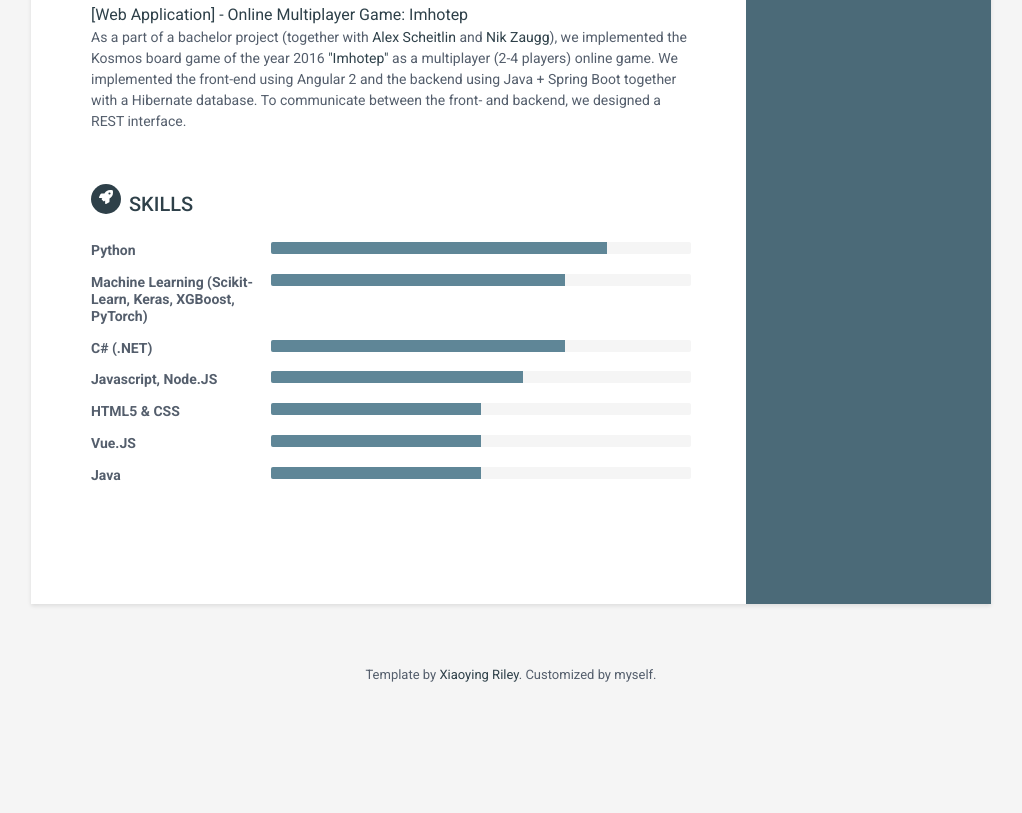
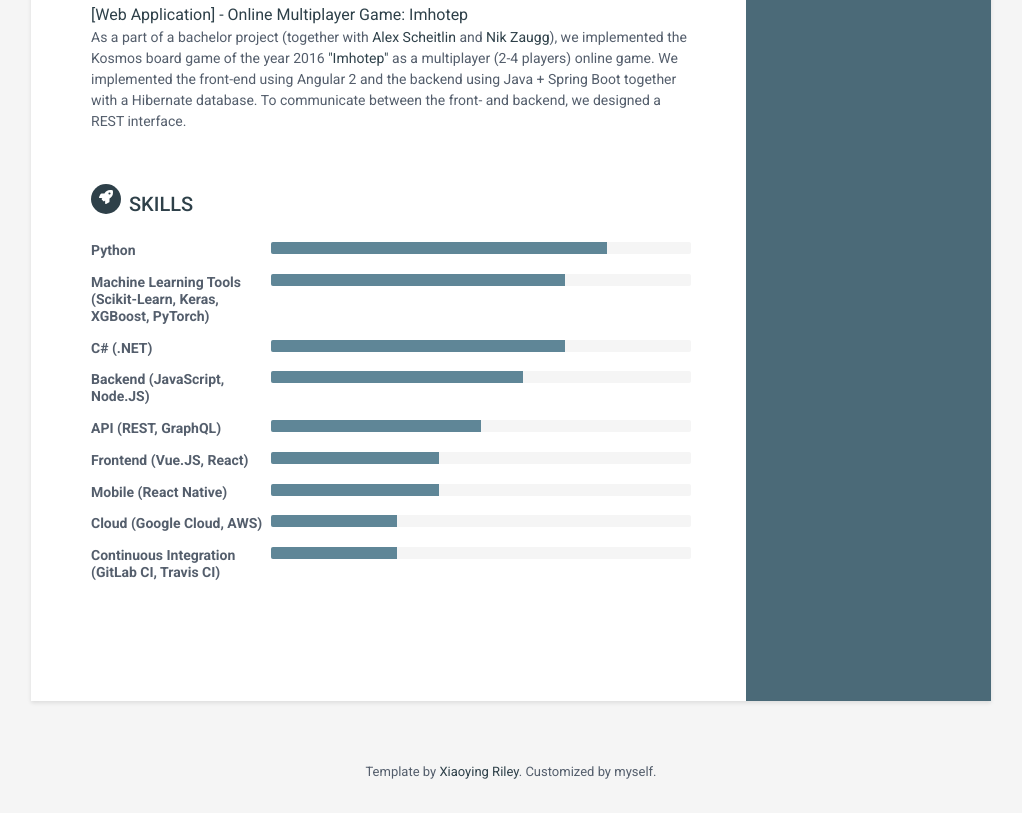
Before and after one commit to meck93/meck93.github.io, a plain HTML site: page index.html in a window 1280 px wide. Shown: the part 1692-2505 px from the top of the page, without its empty margins (129-1151 px from the left). Before the commit the page ends 2407 px from the top, so only its background shows below. Drawn offline with Linux system fonts and the light colour scheme.

Commit message:
updated skills - April19

```diff
--- a/index.html
+++ b/index.html
@@ -493,7 +493,7 @@
 
             <div class="item">
               <h3 class="level-title">
-                Machine Learning (Scikit-Learn, Keras, XGBoost, PyTorch)
+                Machine Learning Tools (Scikit-Learn, Keras, XGBoost, PyTorch)
               </h3>
               <div class="progress level-bar">
                 <div
@@ -524,7 +524,7 @@
             <!-- //item -->
 
             <div class="item">
-              <h3 class="level-title">Javascript, Node.JS</h3>
+              <h3 class="level-title">Backend (JavaScript, Node.JS)</h3>
               <div class="progress level-bar">
                 <div
                   class="progress-bar theme-progress-bar"
@@ -539,7 +539,7 @@
             <!-- //item -->
 
             <div class="item">
-              <h3 class="level-title">HTML5 &amp; CSS</h3>
+              <h3 class="level-title">API (REST, GraphQL)</h3>
               <div class="progress level-bar">
                 <div
                   class="progress-bar theme-progress-bar"
@@ -554,34 +554,62 @@
             <!-- //item -->
 
             <div class="item">
-              <h3 class="level-title">Vue.JS</h3>
+              <h3 class="level-title">Frontend (Vue.JS, React)</h3>
               <div class="progress level-bar">
                 <div
                   class="progress-bar theme-progress-bar"
                   role="progressbar"
-                  style="width: 50%"
-                  aria-valuenow="50"
+                  style="width: 40%"
+                  aria-valuenow="40"
                   aria-valuemin="0"
                   aria-valuemax="100"
                 ></div>
               </div>
             </div>
-            <!-- //item -->
 
             <div class="item">
-              <h3 class="level-title">Java</h3>
+              <h3 class="level-title">Mobile (React Native)</h3>
               <div class="progress level-bar">
                 <div
                   class="progress-bar theme-progress-bar"
                   role="progressbar"
-                  style="width: 50%"
-                  aria-valuenow="50"
+                  style="width: 40%"
+                  aria-valuenow="40"
                   aria-valuemin="0"
                   aria-valuemax="100"
                 ></div>
               </div>
             </div>
-            <!-- //item -->
+
+            <div class="item">
+              <h3 class="level-title">Cloud (Google Cloud, AWS)</h3>
+              <div class="progress level-bar">
+                <div
+                  class="progress-bar theme-progress-bar"
+                  role="progressbar"
+                  style="width: 30%"
+                  aria-valuenow="30"
+                  aria-valuemin="0"
+                  aria-valuemax="100"
+                ></div>
+              </div>
+            </div>
+
+            <div class="item">
+              <h3 class="level-title">
+                Continuous Integration (GitLab CI, Travis CI)
+              </h3>
+              <div class="progress level-bar">
+                <div
+                  class="progress-bar theme-progress-bar"
+                  role="progressbar"
+                  style="width: 30%"
+                  aria-valuenow="30"
+                  aria-valuemin="0"
+                  aria-valuemax="100"
+                ></div>
+              </div>
+            </div>
           </div>
         </section>
         <!-- //skills-section -->
```
